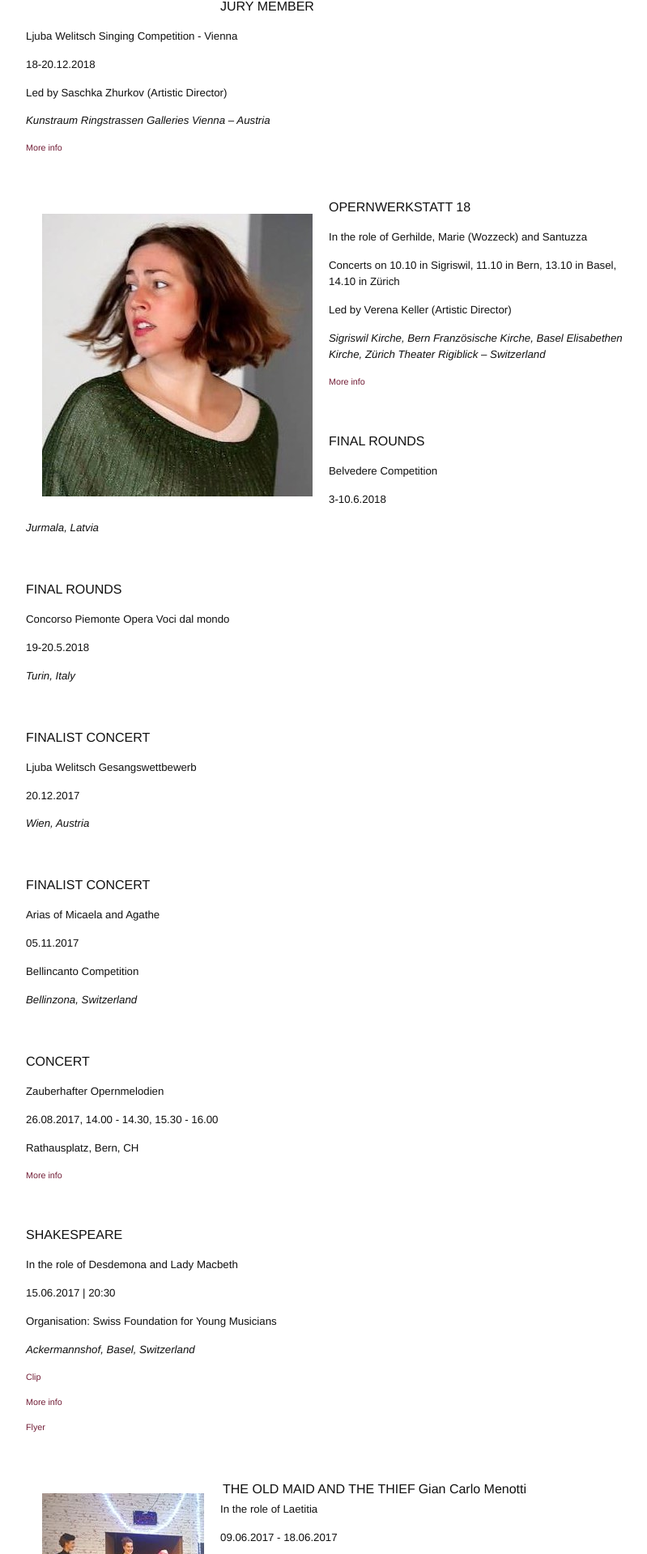
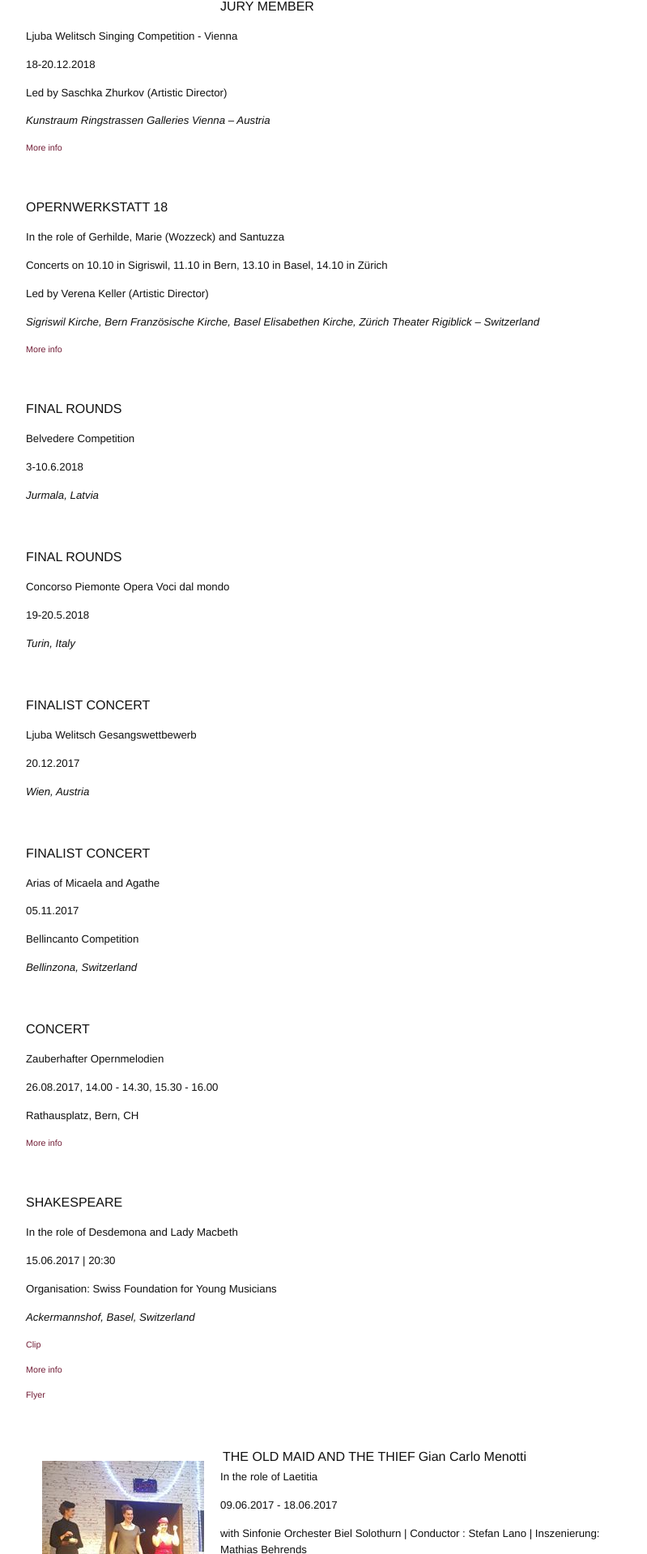
Before and after one commit to annesophie-sevens/annesophie-sevens.github.io, a Jekyll site: the page built from agenda-de.md, in a window 1280 px wide. Shown: the part 457-2376 px from the top of the page at 81% size, without its empty margins (238-1037 px from the left). Built offline with Jekyll 4.4.1, drawn with Linux system fonts in a browser that asks for light colours.

Commit message:
Update agenda-de.md

```diff
--- a/agenda-de.md
+++ b/agenda-de.md
@@ -32,8 +32,6 @@ JURY MEMBER
 ###### <a href="http://www.gesangswettbewerb-ljubawelitsch.at/index.php?id=62" target="_blank">More info</a>
 
 &nbsp;
-
-<img style="float: left; padding: 20px" src="/assets/ow18-thumbnail.jpg">
 
 OPERNWERKSTATT 18
 
```
